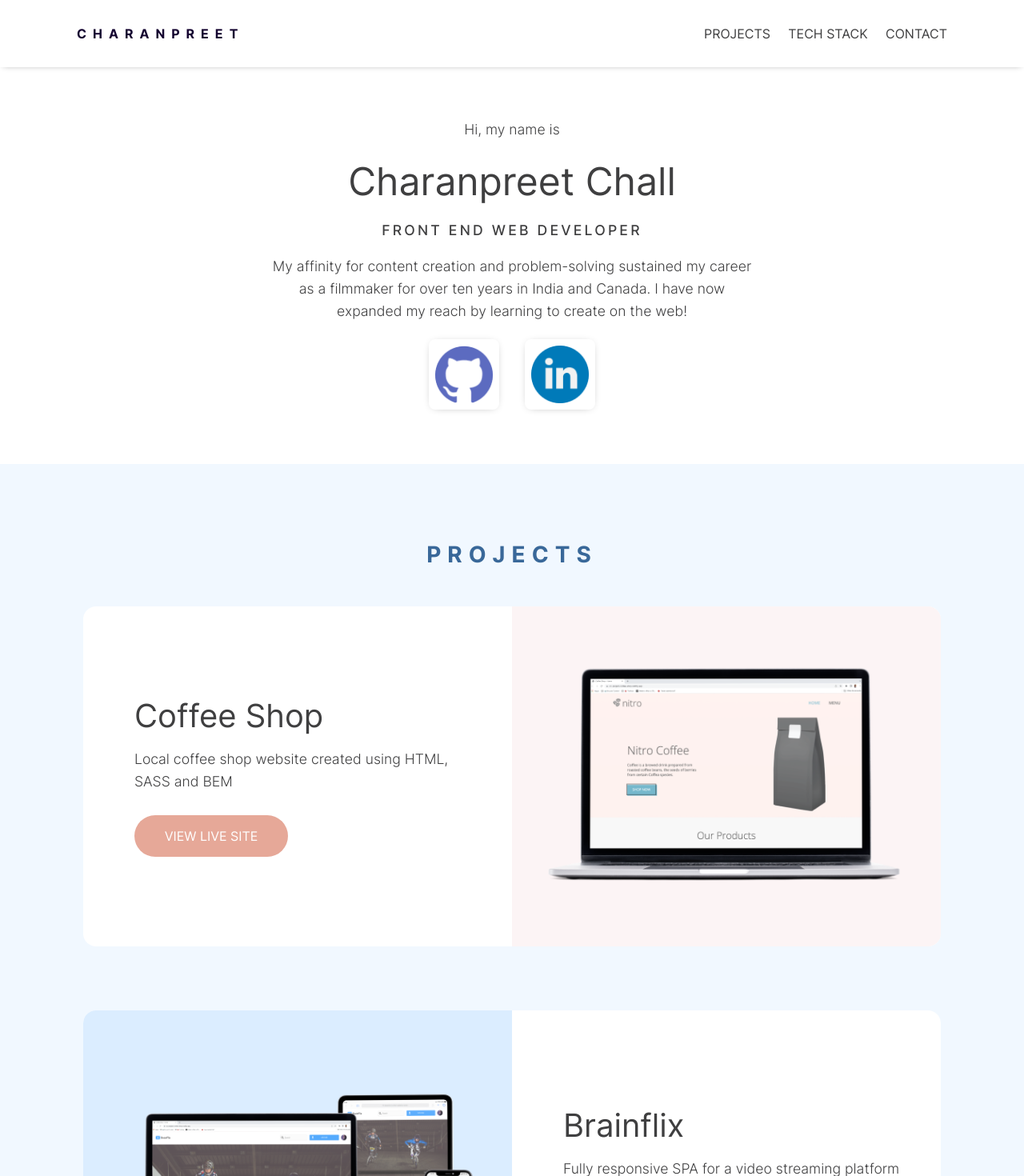
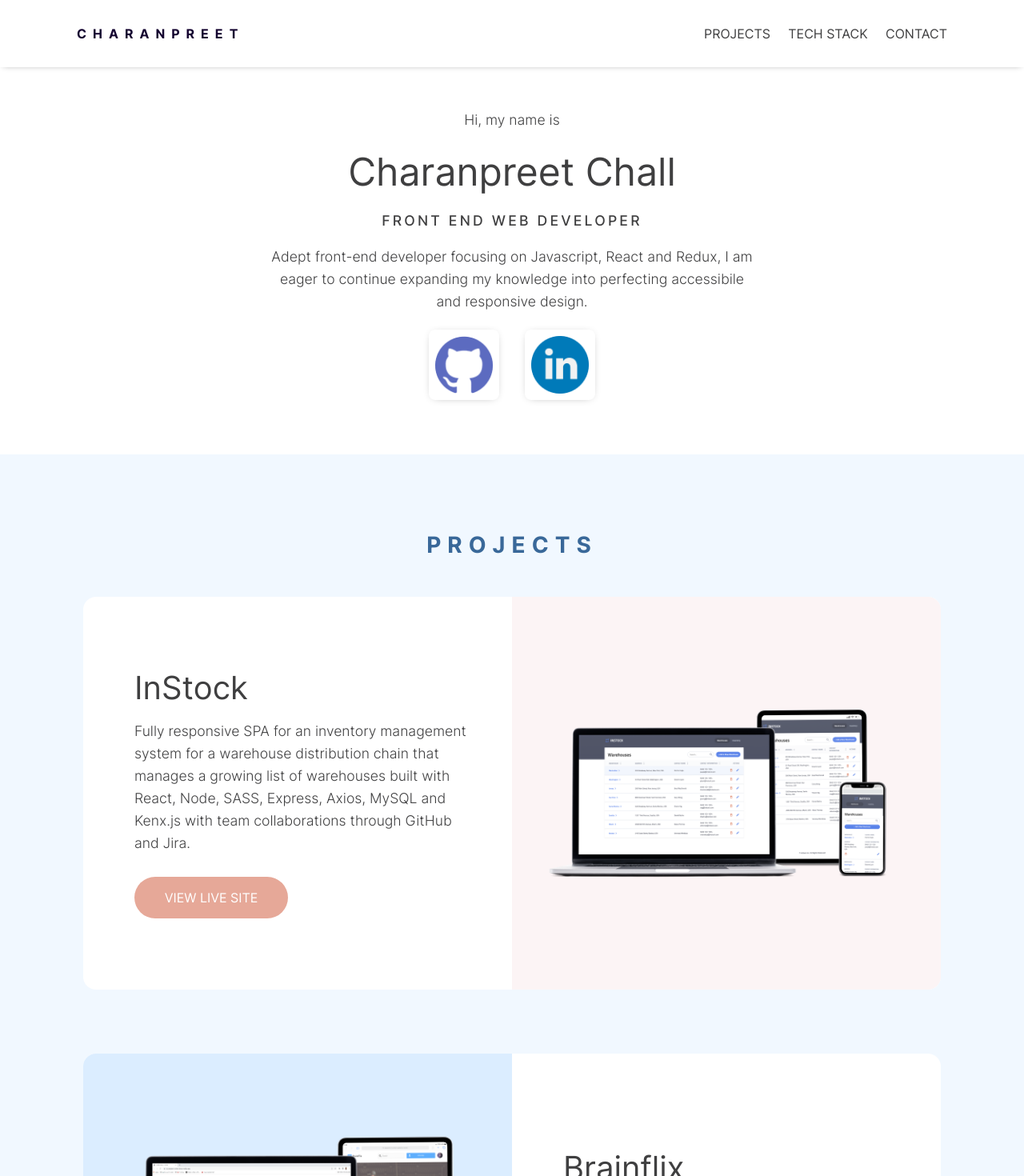
Before and after one commit to CharanpreetChall/Portfolio, a React (Create React App) app: page / in a window 1280 px wide. Shown: the top 1470 px of the page at 80% size. Built offline with nearby package versions, Linux system fonts and the light colour scheme.

Commit message:
Fixed background color-contrast

```diff
--- a/src/Components/Nav/Nav.js
+++ b/src/Components/Nav/Nav.js
@@ -20,14 +20,16 @@ export class Nav extends Component {
         return (
             <nav className="nav">
 
-                <NavLink className="nav__logo" to='/'>CHARANPREET</NavLink>
+                <NavLink className="nav__logo" to="/" onClick={() => {
+                    window.scrollTo({ top: 0, left: 0, behavior: 'smooth' });
+                }}>CHARANPREET</NavLink>
 
                 <div>
                     <div className="nav__bars" onClick={this.handleClick} >
                         {this.state.clicked ?
                             <div className="nav__open">
                                 <FaTimes />
-                                <NavMenu/>
+                                <NavMenu />
                             </div>
                             :
                             <FaBars />
@@ -36,7 +38,7 @@ export class Nav extends Component {
                 </div>
 
                 <div className="nav__menu">
-                    <NavMenu/>
+                    <NavMenu />
                 </div>
             </nav>
         )
--- a/src/Components/Nav/Nav.scss
+++ b/src/Components/Nav/Nav.scss
@@ -8,6 +8,10 @@
     display: flex;
     justify-content: space-between;
     padding: 1.25rem 1.5rem;
+    position: fixed;
+    width: 100%;
+    box-sizing: border-box;
+    background-color: white;
 
     @include tablet {
         padding: 2rem;
@@ -21,11 +25,12 @@
         font-size: 0.75rem;
         color: $color-text-black;
         font-weight: bold;
-        flex-grow: 5;
         letter-spacing: 0.5rem;
+        width: 11rem;
 
         @include tablet {
             font-size: 1rem;
+            width: 13rem;
         }
     }
 
--- a/src/pages/Hero/Hero.js
+++ b/src/pages/Hero/Hero.js
@@ -8,7 +8,7 @@ function Hero() {
             <p className="hero__text">Hi, my name is</p>
             <h1 className="hero__heading">Charanpreet Chall</h1>
             <h4 className="hero__subheading">FRONT END WEB DEVELOPER</h4>
-            <p className="hero__text">My affinity for content creation and problem-solving sustained my career as a filmmaker for over ten years in India and Canada. I  have now expanded my reach by learning to create on the web!</p>
+            <p className="hero__text">Adept front-end developer focusing on Javascript, React and Redux, I am eager to continue expanding my knowledge into perfecting accessibile and responsive design.</p>
             <div className="hero__links">
                 <a href='https://github.com/CharanpreetChall' target="_blank" rel="noopener noreferrer">
                     <img className="hero__icon icon" src={github} alt="github"/>
--- a/src/pages/Hero/Hero.scss
+++ b/src/pages/Hero/Hero.scss
@@ -8,7 +8,7 @@
     width: 18rem;
     margin: 0 auto;
     text-align: center;
-    padding: 3rem 1rem;
+    padding: 6.5rem 1rem 3rem;
     display: flex;
     flex-direction: column;
     justify-content: space-between;
@@ -16,13 +16,13 @@
     @include tablet {
         height: 25rem;
         width: 40rem;
-        padding: 5rem 0;
+        padding: 9rem 0 5rem;
     }
 
     @include desktop {
         height: 23rem;
         width: 38rem;
-        padding: 4rem 2rem;
+        padding: 8.5rem 2rem 4rem;
     }
 
     &__links {
--- a/src/pages/Projects/Projects.js
+++ b/src/pages/Projects/Projects.js
@@ -8,14 +8,15 @@ function Projects() {
     <section className="projects" id="projects">
       <h3 className="projects__heading">PROJECTS</h3>
 
+
       <div className="projects__card">
         <div className="projects__details">
-          <h2 className="projects__name">Coffee Shop</h2>
-          <p className="projects__info">Local coffee shop website created using HTML, SASS and BEM</p>
-          <a className="projects__button projects__button-pink" href='https://cc-project-coffee-shop.netlify.app/' target="_blank" rel="noopener noreferrer">VIEW LIVE SITE</a>
+          <h2 className="projects__name">InStock</h2>
+          <p className="projects__info">Fully responsive SPA for an inventory management system for a warehouse distribution chain that manages a growing list of warehouses built with React, Node, SASS, Express, Axios, MySQL and Kenx.js with team collaborations through GitHub and Jira. </p>
+          <a className="projects__button projects__button-pink" href='https://instock-mulan.netlify.app/' target="_blank" rel="noopener noreferrer">VIEW LIVE SITE</a>
         </div>
         <div className="projects__image--pink">
-          <img src={coffee} className="projects__image" alt='coffee' />
+          <img src={instock} className="projects__image projects__image--big" alt='inStock' />
         </div>
       </div>
 
@@ -32,12 +33,12 @@ function Projects() {
 
       <div className="projects__card">
         <div className="projects__details">
-          <h2 className="projects__name">InStock</h2>
-          <p className="projects__info">Fully responsive SPA for an inventory management system for a warehouse distribution chain that manages a growing list of warehouses built with React, Node, SASS, Express, Axios, MySQL and Kenx.js with team collaborations through GitHub and Jira. </p>
-          <a className="projects__button projects__button-pink" href='https://instock-mulan.netlify.app/' target="_blank" rel="noopener noreferrer">VIEW LIVE SITE</a>
+          <h2 className="projects__name">Coffee Shop</h2>
+          <p className="projects__info">Local coffee shop website created using HTML, SASS and BEM</p>
+          <a className="projects__button projects__button-pink" href='https://cc-project-coffee-shop.netlify.app/' target="_blank" rel="noopener noreferrer">VIEW LIVE SITE</a>
         </div>
         <div className="projects__image--pink">
-          <img src={instock} className="projects__image projects__image--big" alt='inStock' />
+          <img src={coffee} className="projects__image" alt='coffee' />
         </div>
       </div>
 
--- a/src/pages/TechStack/TechStack.js
+++ b/src/pages/TechStack/TechStack.js
@@ -7,7 +7,7 @@ import node from '../../assets/images/node.png';
 import mysql from '../../assets/images/mysql.png';
 import express from '../../assets/images/express.png';
 import reactrouter from '../../assets/images/reactrouter.png';
-import bem from '../../assets/images/bem.png';
+import redux from '../../assets/images/redux.png';
 import axios from '../../assets/images/axios.png';
 import sass from '../../assets/images/sass.png';
 import npm from '../../assets/images/npm.png';
@@ -21,6 +21,10 @@ function TechStack() {
                 <div className="tech__info">
                     <img src={react} className="tech__image" alt='react' />
                     <h4>REACT</h4>
+                </div>
+                <div className="tech__info">
+                <img src={redux} className="tech__image " alt='redux' />
+                    <h4>REDUX</h4>
                 </div>
                 <div className="tech__info">
                     <img src={js} className="tech__image" alt='js' />
@@ -51,7 +55,7 @@ function TechStack() {
                     <h4>REACT ROUTER</h4>
                 </div>
                 <div className="tech__info">
-                <img src={axios} className="tech__image tech__image-bigger" alt='axios' />
+                <img src={axios} className="tech__image tech__image-bigger tech__axios" alt='axios' />
                     <h4>AXIOS</h4>
                 </div>
                 <div className="tech__info">
@@ -62,10 +66,7 @@ function TechStack() {
                 <img src={mysql} className="tech__image" alt='mysql' />
                     <h4>MYSQL</h4>
                 </div>
-                <div className="tech__info">
-                <img src={bem} className="tech__image" alt='bem' />
-                    <h4>BEM</h4>
-                </div>
+
             </div>
         </section>
     )
--- a/src/pages/TechStack/TechStack.scss
+++ b/src/pages/TechStack/TechStack.scss
@@ -47,13 +47,13 @@
         display: flex;
         flex-direction: column;
         align-items: center;
-        justify-content: space-around;
+        justify-content: flex-end;
 
         @include tablet{
             width: 15rem;
             height: 15rem;
             margin-bottom: 2rem;
-            justify-content: space-around;
+            justify-content: flex-end;
             padding: 1rem 2rem 2rem;
         }
     }
@@ -80,7 +80,12 @@
 
         @include tablet{
             width: 8rem;
-            padding-top: 3rem;
+            padding-bottom: 3rem;
         }
     }
+
+    &__axios{
+        padding-bottom: 3.65rem;
+    }
+
 }
```
Also changed, not shown: src/assets/images/redux.png (added).
